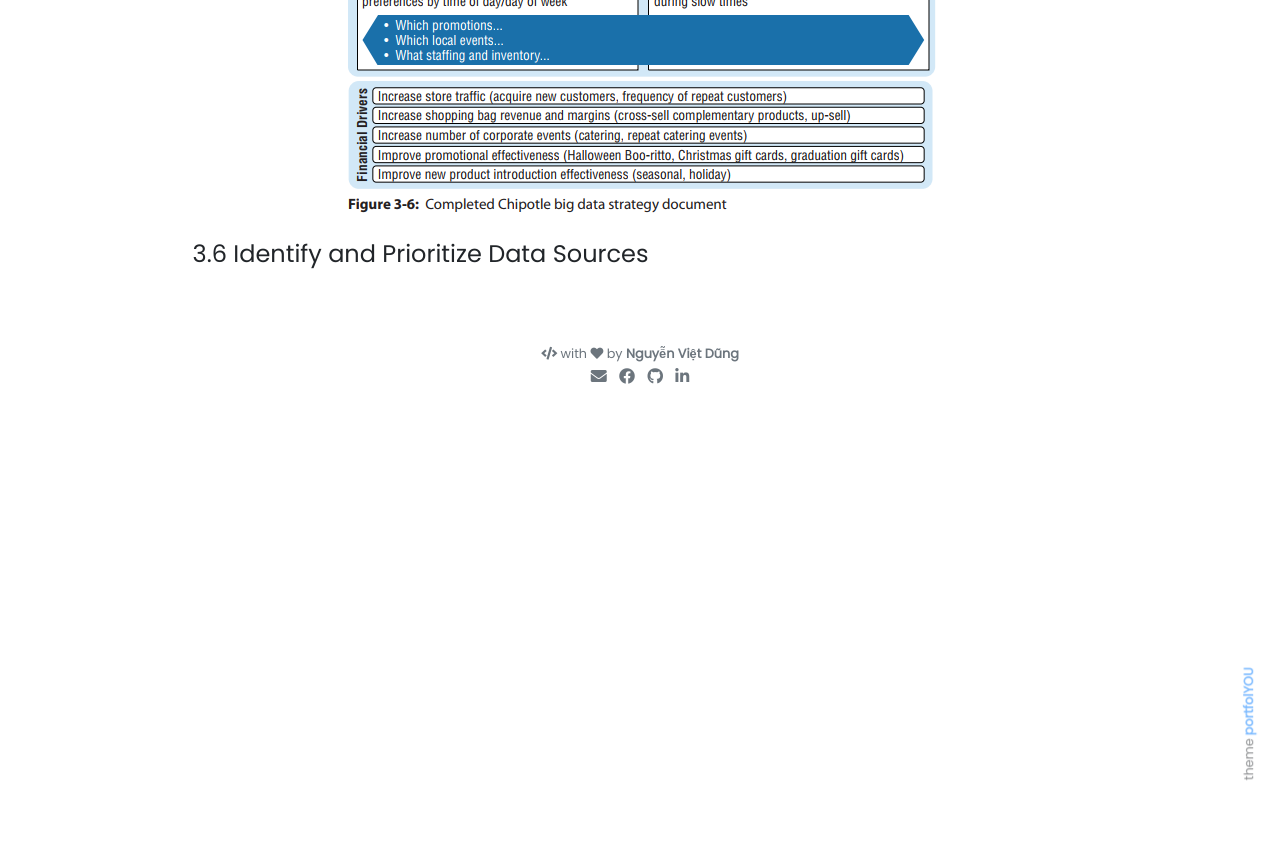
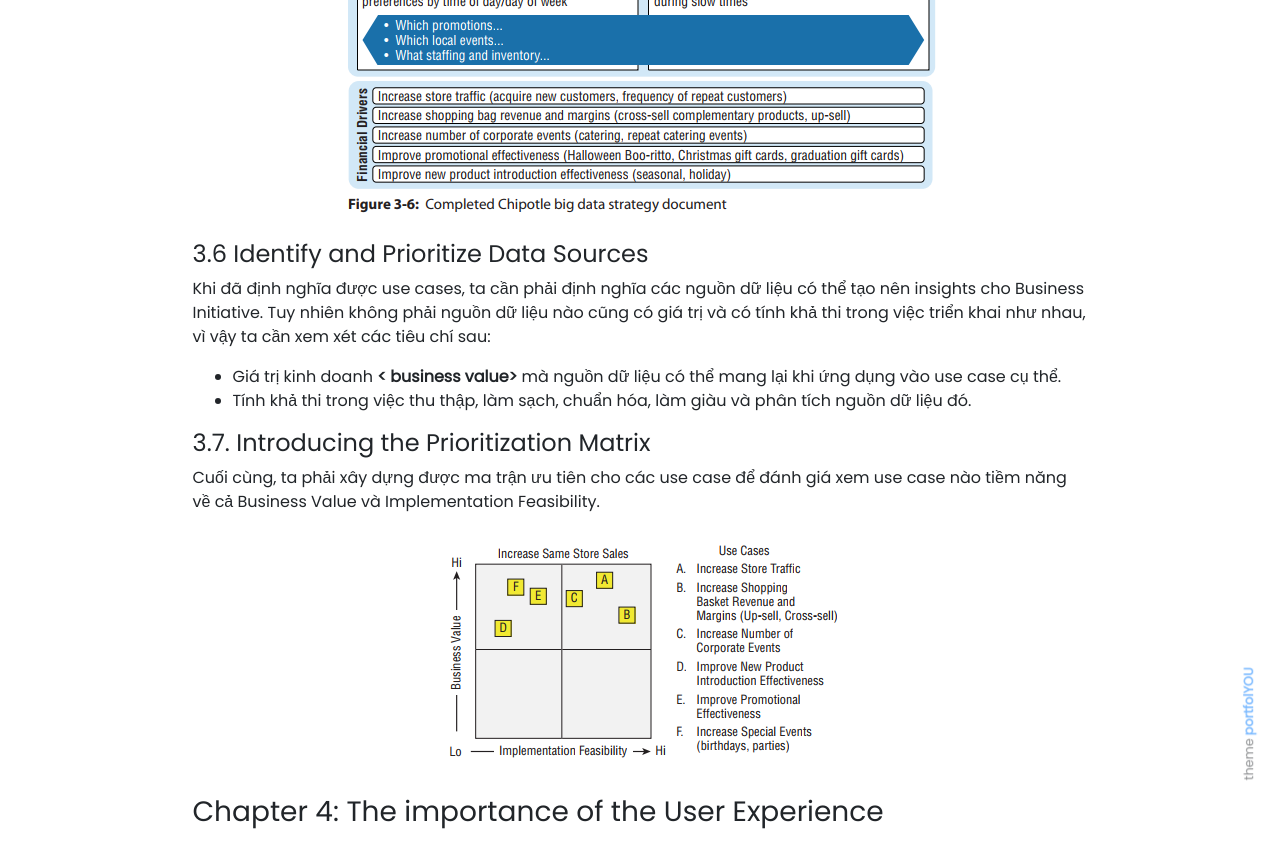
Before and after one commit to dungnv0696/nhathomongmo, a Jekyll site: the page built from _posts/2022-05-31-business-potential-big-data.md, in a window 1280 px wide and 900 px high, scrolled down 11367 px. Shown: the top 868 px of the window. Built offline with Jekyll 4.4.1, drawn with Linux system fonts in a browser that asks for light colours; nearby versions of some CDN libraries; our own code applies the rules of GitHub Pages for plain Markdown files; comment, search, counter and statistics services are not loaded; before the commit the page ends 11772 px from its top, so only the background shows below that; some of the changed text lies outside the part shown.

Commit message:
end chapter 3
end chapter 3

```diff
--- a/_posts/2022-05-31-business-potential-big-data.md
+++ b/_posts/2022-05-31-business-potential-big-data.md
@@ -209,3 +209,14 @@ Tiếp theo, định nghĩa **business decisions** cần thiết về các busin
 ![Completed Chipotle big data strategy document](https://dungnv0696.github.io/nhathomongmo/assets/img/completed_chipotle_big_data_strategy_document.png)
 
 #### 3.6 Identify and Prioritize Data Sources
+Khi đã định nghĩa được use cases, ta cần phải định nghĩa các nguồn dữ liệu có thể tạo nên insights cho Business Initiative.
+Tuy nhiên không phải nguồn dữ liệu nào cũng có giá trị và có tính khả thi trong việc triển khai như nhau, vì vậy ta cần xem xét các tiêu chí sau:
+- Giá trị kinh doanh **< business value>** mà nguồn dữ liệu có thể mang lại khi ứng dụng vào use case cụ thể.
+- Tính khả thi trong việc thu thập, làm sạch, chuẩn hóa, làm giàu và phân tích nguồn dữ liệu đó.
+
+#### 3.7. Introducing the Prioritization Matrix
+Cuối cùng, ta phải xây dựng được ma trận ưu tiên cho các use case để đánh giá xem use case nào tiềm năng về cả Business Value và Implementation Feasibility.
+
+![Prioritization Matrix](https://dungnv0696.github.io/nhathomongmo/assets/img/prioritization_matrix.png)
+
+### Chapter 4: The importance of the User Experience
```
Also changed, not shown: assets/img/prioritization_matrix.png (added).
